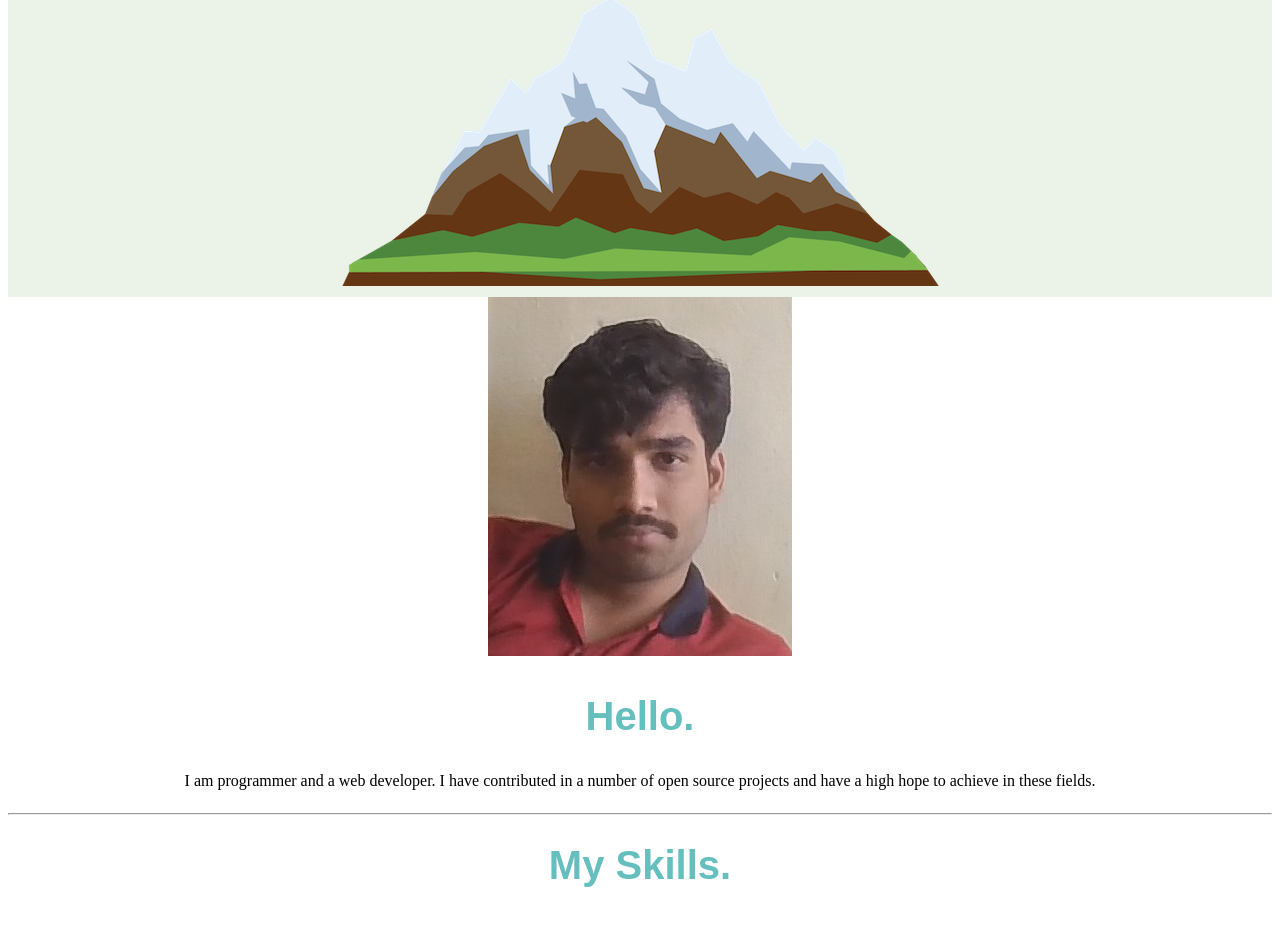
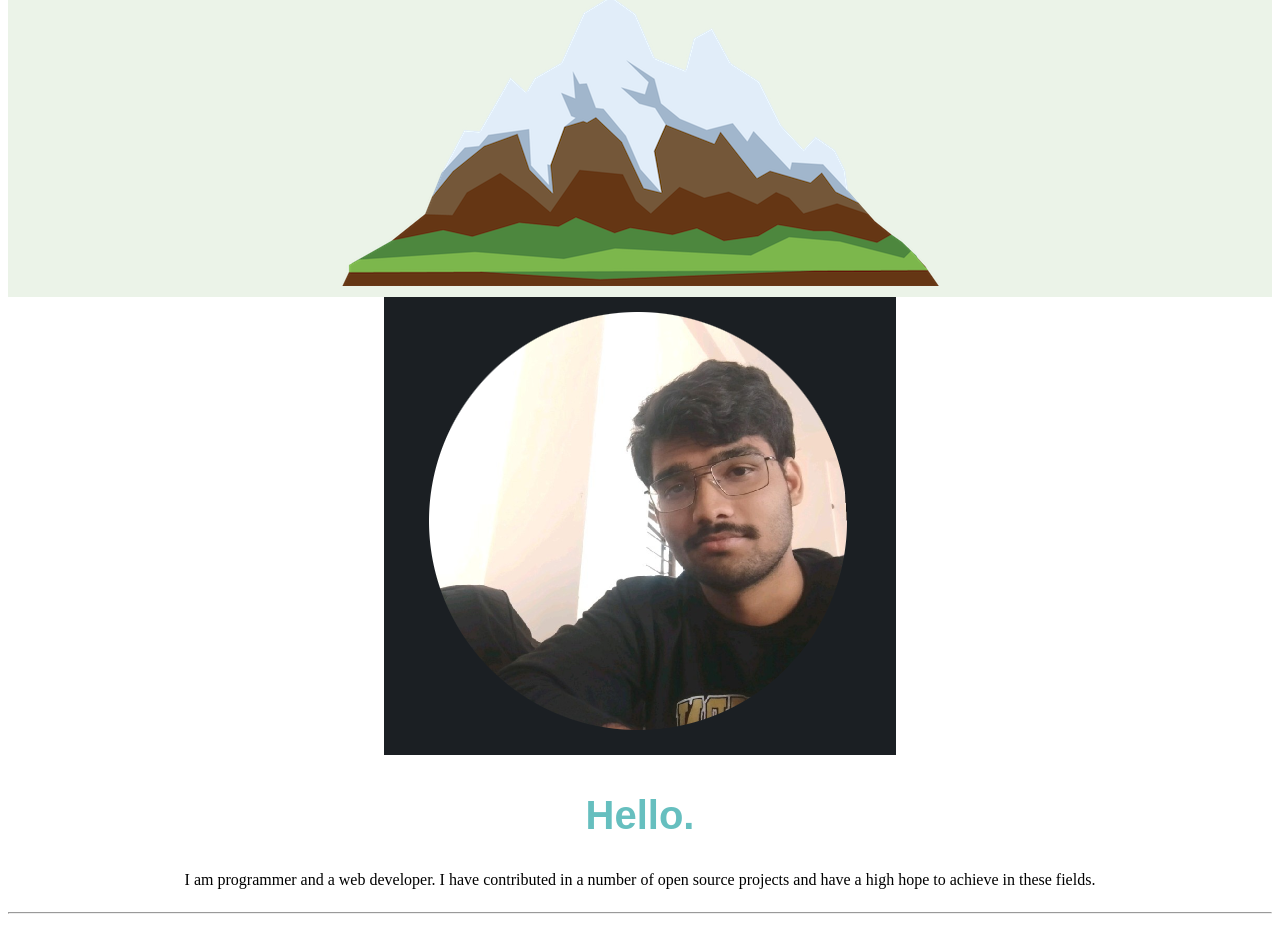
Before and after one commit to itzgaurav2005/My-website, a plain HTML site: page index.html in a window 1280 px wide. Shown: the part 370-1298 px from the top of the page. Drawn offline with Linux system fonts and the light colour scheme.

Commit message:
Update index.html

```diff
--- a/index.html
+++ b/index.html
@@ -15,7 +15,7 @@
     </div>
     <div class="mid">
       <div class="profile">
-        <img src="gkp.jpg" alt="gaurav's profile pic">
+        <img src="gp.png" alt="gaurav's profile pic">
         <h2>Hello.</h2>
         <p>I am programmer and a web developer. I have contributed in a number of open source projects and have a high hope to achieve in these fields. </p>
       </div>
```
